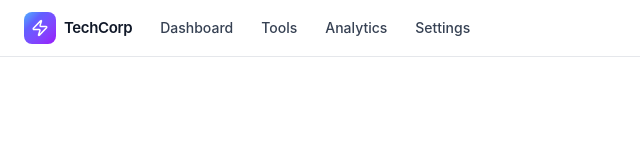
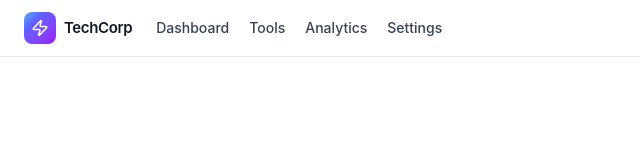
Before and after one commit to peter-francois/internal-tools-management-dashboard, a React (Vite) app: page / in a window 1280 px wide. Shown: the top 160 px of the page, without its empty margins (0-640 px from the left). Built offline with nearby package versions, Linux system fonts and the light colour scheme.

Commit message:
style: update navbar style

```diff
--- a/src/components/header/DesktopNav.tsx
+++ b/src/components/header/DesktopNav.tsx
@@ -9,7 +9,7 @@ const DesktopNav = () => {
             <li key={key}>
               <a
                 href={item.path}
-                className="flex items-center gap-1.5 rounded-lg px-3 py-2 text-sm font-medium text-gray-700 hover:bg-gray-100 hover:text-gray-900 transition-colors duration-150 "
+                className="flex items-center gap-1.5 rounded-lg px-2 py-2 text-sm font-medium text-gray-700 hover:bg-gray-100 hover:text-gray-900 transition-colors duration-150 "
               >
                 {item.label}
               </a>
```
